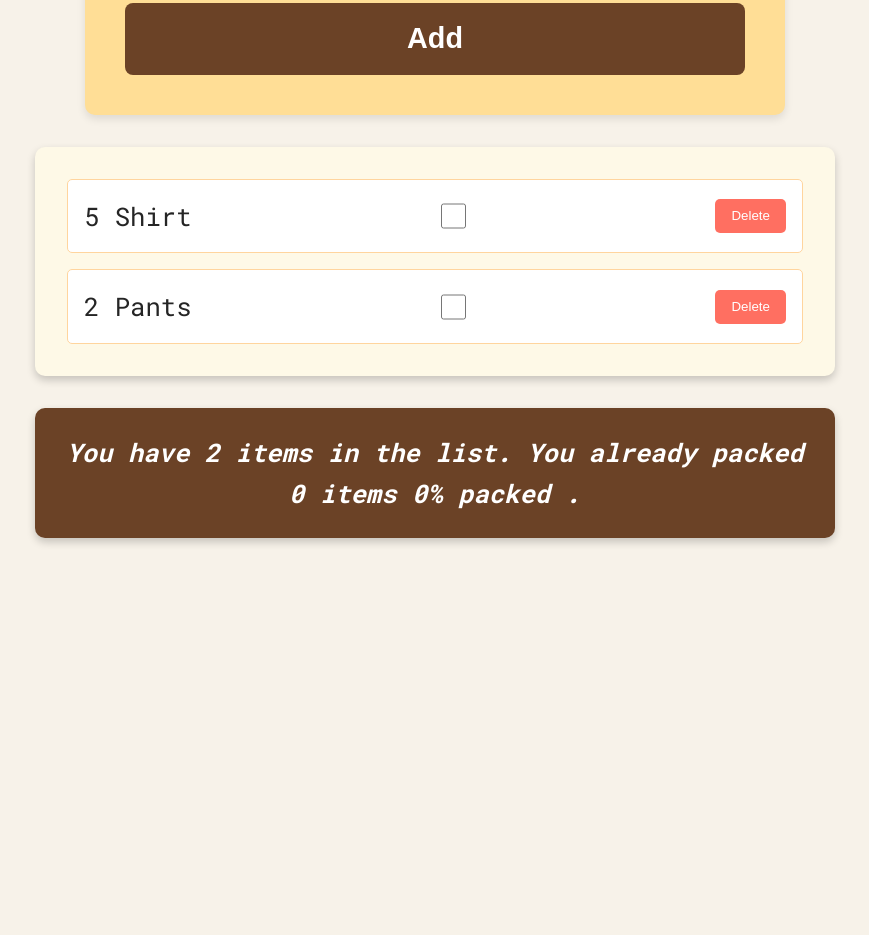
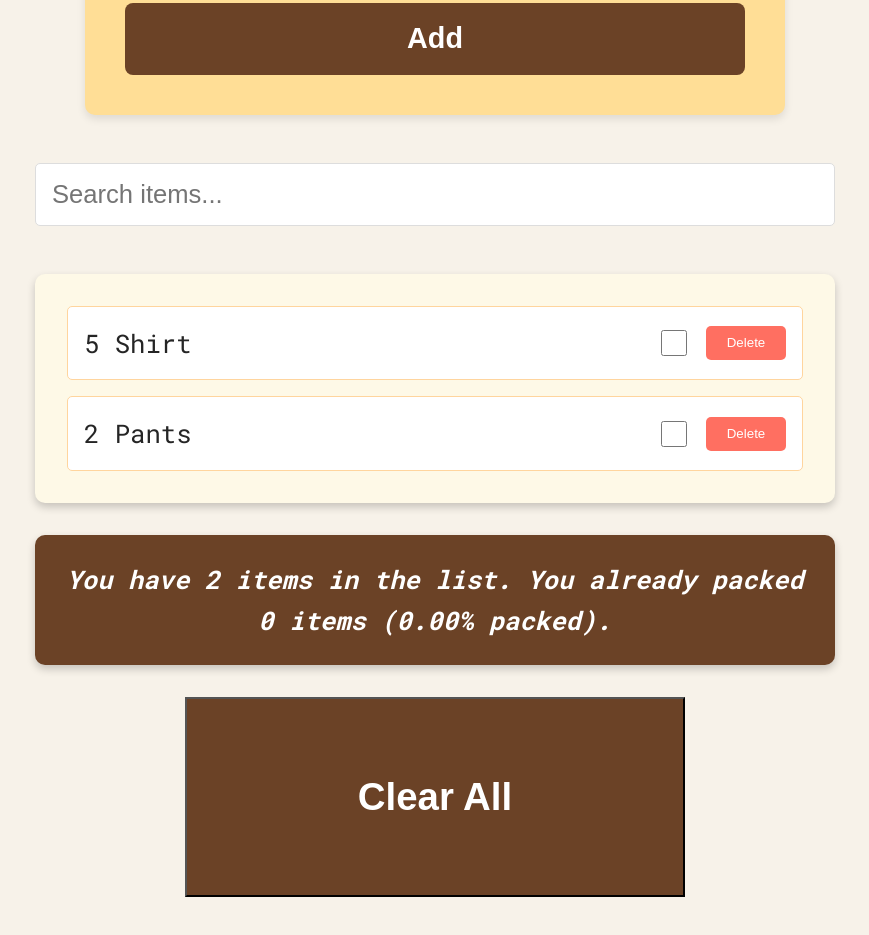
Before and after one commit to Ngweijun23021523/travel-list-app-starter-main, a React app: page / in a window 1280 px wide. Shown: the part 443-1378 px from the top of the page, without its empty margins (205-1074 px from the left). Before the commit the page ends 1032 px from the top, so only its background shows below. Built offline with nearby package versions, Linux system fonts and the light colour scheme.

Commit message:
second commit

```diff
--- a/src/components/App.js
+++ b/src/components/App.js
@@ -1,132 +1,67 @@
 import React, { useState } from "react";
+import Logo from "./logo";
+import Form from "./Form";
+import PackingList from "./packing";
+import Stats from "./Stats";
 
-  // Initial packing items
 const initialItems = [
   { id: 1, description: "Shirt", quantity: 5, packed: false },
   { id: 2, description: "Pants", quantity: 2, packed: false },
 ];
 
+function App() {
+  const [items, setItems] = useState(initialItems);
+  const [searchTerm, setSearchTerm] = useState(""); // New state for search term
 
-
-  function Logo() {
-    return <h1>My Travel List</h1>;
+  function handleAddItems(item) {
+    setItems((prevItems) => [...prevItems, item]);
   }
 
-  function Form({ handleAddItems }) {
-    const [description, setDescription] = useState("");
-    const [quantity, setquantity] = useState(1);
-
-
-
-    function handleSubmit(event) {
-      event.preventDefault();
-      const newitem={
-        id: Math.floor(Math.random()*10000),
-        description,
-        quantity,
-        packed:false,
-      }
-      handleAddItems(newitem);
-      setDescription("");
-      setquantity(1);
-    }
-
-    function onChange(event) {
-      setDescription(event.target.value);
-    }
-
-    function onChangeNumber(event) {
-      setquantity(event.target.value);
-    }
-
-
-
-
-    return (
-      <form className="add-form" onSubmit={handleSubmit}>
-        <h3>What do you need to pack?</h3>
-        <select id="quantity" value={quantity} onChange={onChangeNumber}>
-            <option value="1">1</option>
-            <option value="2">2</option>
-            <option value="3">3</option>
-            <option value="4">4</option>
-            <option value="5">5</option>
-        </select>
-        <input type="text" placeholder="Item"  value={description} onChange={onChange}/>
-
-        <button type="submit">Add</button>
-      </form>
-    );
-  }
-
-  function Item({item , togglePacked, deleteItem}) {
-    const itemPacked = {
-      textDecoration: item.packed ? "line-through" : "none",
-    };
-
-    return (
-
-      <li style={itemPacked}>
-        {item.quantity} {item.description}
-        <input
-            type="checkbox"
-            checked={item.packed}
-            onChange={() => togglePacked(item.id)}
-        />
-        <button onClick={() => deleteItem(item.id)} className="delete-button">Delete</button>
-      </li>
-    );}
-
-  function PackingList({items, togglePacked,deleteItem}) {
-    return (
-      <div className="list">
-        <ul>
-          {items.map((item) => (
-            <Item key={item.id} item={item} togglePacked={togglePacked} deleteItem={deleteItem}/>
-          ))}
-        </ul>
-      </div>
-    );
-  }
-
-  function Stats({items}) {
-    const totalitems=items.length;
-    const packeditems=items.filter((item) => item.packed).length;
-    const percentage=(packeditems/totalitems)*100
-
-    return (
-      <footer className="stats">
-        <em>You have {totalitems} items in the list. You already packed {packeditems} items {percentage}% packed .</em>
-      </footer>
-    );
-  }
-
-  function App() {
-    const [items, setitems] = useState(initialItems);
-
-    function handleAddItems(items) {
-      setitems((previtems) => [...previtems, items]);
-    }
-
-    function  togglePacked(itemId) {
-      setitems((previtems) =>
-        previtems.map((item) =>
+  function togglePacked(itemId) {
+    setItems((prevItems) =>
+      prevItems.map((item) =>
         item.id === itemId ? { ...item, packed: !item.packed } : item
       )
     );
   }
 
+  function deleteItem(id) {
+    setItems((prevItems) => prevItems.filter((item) => item.id !== id));
+  }
 
+  function clearAllItems() {
+    setItems([]);
+  }
 
-    function deleteItem(id) {
-      setitems((prevItems) => prevItems.filter((item) => item.id !== id));
+  function handleSearch(event) {
+    setSearchTerm(event.target.value); // Update the search term as the user types
   }
+
+  // Filter items based on the search term
+  const filteredItems = items.filter((item) =>
+    item.description.toLowerCase().includes(searchTerm.toLowerCase())
+  );
+
   return (
     <div className="app">
       <Logo />
       <Form handleAddItems={handleAddItems} />
-        <PackingList  items={items} togglePacked={togglePacked} deleteItem={deleteItem}/>
+      <input
+        type="text"
+        placeholder="Search items..."
+        value={searchTerm}
+        onChange={handleSearch}
+        className="search-bar"
+      />
+      <PackingList
+        items={filteredItems}
+        togglePacked={togglePacked}
+        deleteItem={deleteItem}
+      />
       <Stats items={items} />
+      <button className="clear-all-button" onClick={clearAllItems}>
+        Clear All
+      </button>
     </div>
   );
 }
--- /dev/null
+++ b/src/components/Form.js
@@ -0,0 +1,45 @@
+import React, { useState } from "react";
+
+function Form({ handleAddItems }) {
+  const [description, setDescription] = useState("");
+  const [quantity, setquantity] = useState(1);
+
+  function handleSubmit(event) {
+    event.preventDefault();
+    const newitem = {
+      id: Math.floor(Math.random() * 10000),
+      description,
+      quantity,
+      packed: false,
+    };
+    handleAddItems(newitem);
+    setDescription("");
+    setquantity(1);
+  }
+
+  return (
+    <form className="add-form" onSubmit={handleSubmit}>
+      <h3>What do you need to pack?</h3>
+      <select
+        id="quantity"
+        value={quantity}
+        onChange={(e) => setquantity(Number(e.target.value))}
+      >
+        <option value="1">1</option>
+        <option value="2">2</option>
+        <option value="3">3</option>
+        <option value="4">4</option>
+        <option value="5">5</option>
+      </select>
+      <input
+        type="text"
+        placeholder="Item"
+        value={description}
+        onChange={(e) => setDescription(e.target.value)}
+      />
+      <button type="submit">Add</button>
+    </form>
+  );
+}
+
+export default Form;
--- /dev/null
+++ b/src/components/Stats.js
@@ -0,0 +1,22 @@
+import React from "react";
+
+function Stats({ items }) {
+  const totalitems = items.length;
+  const packeditems = items.filter((item) => item.packed).length;
+  const percentage = totalitems === 0 ? 0 : (packeditems / totalitems) * 100;
+
+  return (
+    <footer className="stats">
+      {percentage === 100 ? (
+        <em>You have got everything packed!</em>
+      ) : (
+        <em>
+          You have {totalitems} items in the list. You already packed {packeditems}{" "}
+          items ({percentage.toFixed(2)}% packed).
+        </em>
+      )}
+    </footer>
+  );
+}
+
+export default Stats;
--- /dev/null
+++ b/src/components/logo.js
@@ -0,0 +1,3 @@
+export default function Logo() {
+    return <h1>My Travel List</h1>;
+  }
--- /dev/null
+++ b/src/components/packing.js
@@ -0,0 +1,42 @@
+import React from "react";
+
+function Item({ item, togglePacked, deleteItem }) {
+  const itemPacked = {
+    textDecoration: item.packed ? "line-through" : "none",
+  };
+
+  return (
+    <li style={itemPacked}>
+      <span>
+        {item.quantity} {item.description}
+      </span>
+      <input
+        type="checkbox"
+        checked={item.packed}
+        onChange={() => togglePacked(item.id)}
+      />
+      <button onClick={() => deleteItem(item.id)} className="delete-button">
+        Delete
+      </button>
+    </li>
+  );
+}
+
+function PackingList({ items, togglePacked, deleteItem }) {
+  return (
+    <div className="list">
+      <ul>
+        {items.map((item) => (
+          <Item
+            key={item.id}
+            item={item}
+            togglePacked={togglePacked}
+            deleteItem={deleteItem}
+          />
+        ))}
+      </ul>
+    </div>
+  );
+}
+
+export default PackingList;
--- a/src/index.css
+++ b/src/index.css
@@ -53,10 +53,10 @@ h1 {
   }
 
   .add-form h3 {
-  font-size: 2.4rem; /* Increased font size */
+    font-size: 2.4rem;
     color: #6b4226;
     font-weight: bold;
-  flex: 1 1 100%; /* Makes it take the full width if necessary */
+    flex: 1 1 100%;
     text-align: center;
   }
 
@@ -116,28 +116,31 @@ h1 {
 
   .list li {
     display: flex;
-  justify-content: space-between;
-  align-items: center;
+    justify-content: space-between; /* Space between the elements */
+    align-items: center; /* Align items vertically in the center */
     padding: 1rem;
     background-color: #fff;
     border-radius: 5px;
     border: 1px solid #ffd59e;
     transition: background-color 0.3s, box-shadow 0.3s;
+    gap: 1rem; /* Add some spacing between elements */
   }
 
-.list li:hover {
-  background-color: #fff8e5;
-  box-shadow: 0 4px 8px rgba(0, 0, 0, 0.1);
+  .list li span {
+    flex: 1; /* Allow the text to take up remaining space */
+    white-space: nowrap; /* Prevent wrapping of long text */
+    overflow: hidden; /* Hide overflowing text */
+    text-overflow: ellipsis; /* Add ellipsis for long text */
   }
 
   .list li input[type="checkbox"] {
-  width: 1.6rem;
-  height: 1.6rem;
+    flex: 0 0 2rem; /* Fixed width for the checkbox */
+    height: 1.6rem; /* Match the height */
     accent-color: #6b4226;
-  align-self: center;
   }
 
   .list li button {
+    flex: 0 0 5rem; /* Fixed width for the delete button */
     padding: 0.6rem 1rem;
     background-color: #ff6f61;
     color: white;
@@ -147,9 +150,9 @@ h1 {
     transition: transform 0.2s, background-color 0.3s;
   }
 
-.list li button:hover {
-  transform: scale(1.1);
-  background-color: #d04b41;
+  .list li:hover {
+    background-color: #fff8e5;
+    box-shadow: 0 4px 8px rgba(0, 0, 0, 0.1);
   }
 
   /* Stats */
@@ -192,3 +195,32 @@ button:hover {
       gap: 1rem;
     }
   }
+
+
+
+  .clear-all-button {
+    background-color: #6b4226;
+    color: #fff;
+    font-weight: bold;
+    transition: transform 0.2s, background-color 0.3s;
+    cursor: pointer;
+
+    height: 200px;
+    width: 500px;
+
+    font-size: 2.4rem;
+    color: #fff;
+
+    text-align: center;
+
+  }
+
+  .search-bar {
+    width: 100%;
+    max-width: 800px;
+    padding: 1rem;
+    margin: 1rem 0;
+    border-radius: 5px;
+    border: 1px solid #ddd;
+    font-size: 1.6rem;
+  }
```
Lines whose indentation alone changed are shown as unchanged.
